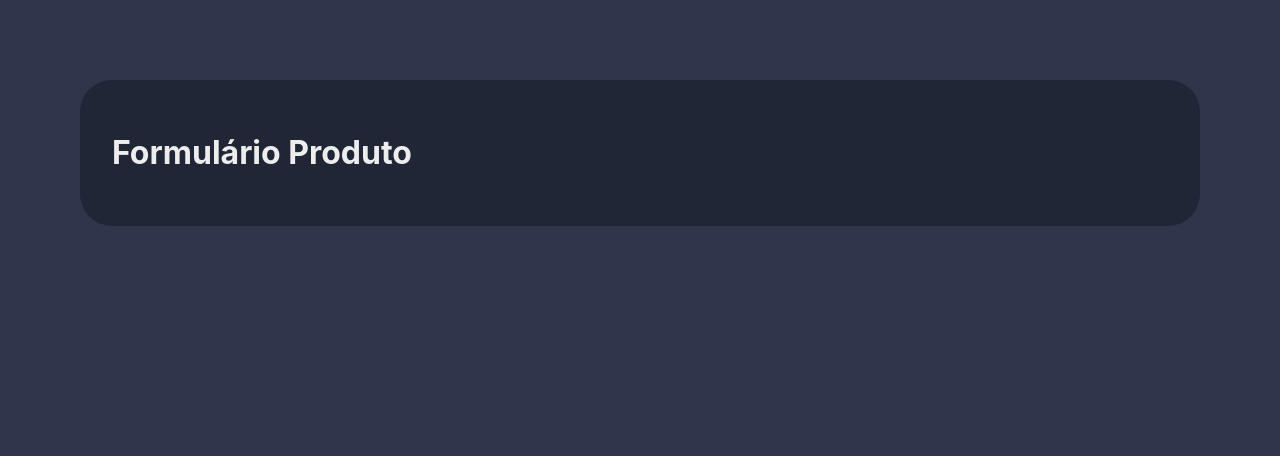
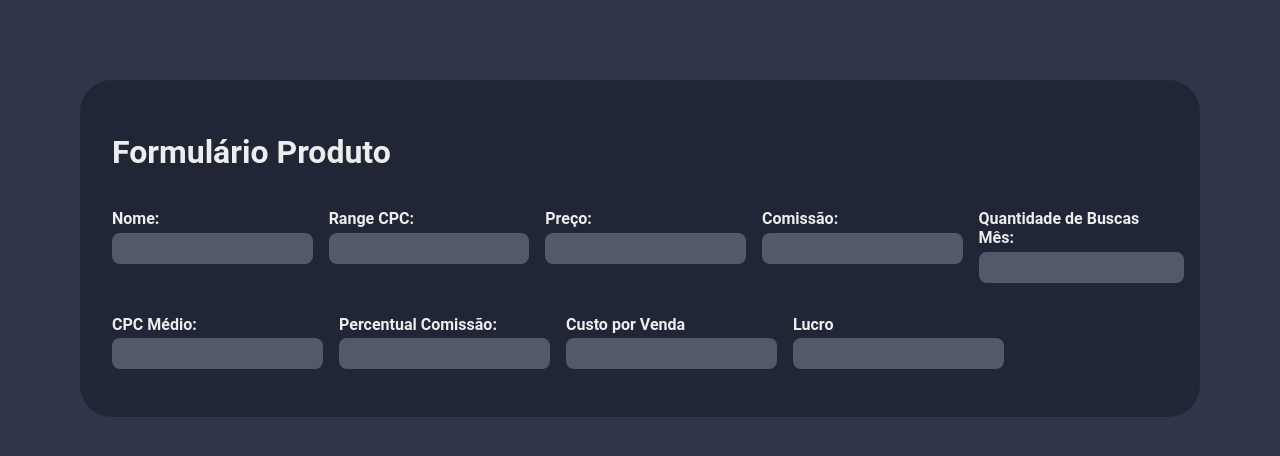
Before and after one commit to KevinADemetro/garimpador, a React (Create React App) app: page / in a window 1280 px wide. Shown: the top 456 px of the page. Built offline with nearby package versions, Linux system fonts and the light colour scheme.

Commit message:
criando formulário estático

```diff
--- a/src/App.js
+++ b/src/App.js
@@ -10,7 +10,48 @@ function Formulario() {
   return (
     <div className="formulario">
       <h1>Formulário Produto</h1>
-      <form></form>
+      <form>
+        <div className="row-group">
+          <label>
+            Nome:
+            <input type="text" name="" />
+          </label>
+          <label>
+            Range CPC:
+            <input type="text" name="" />
+          </label>
+          <label>
+            Preço:
+            <input type="text" name="" />
+          </label>
+          <label>
+            Comissão:
+            <input type="text" name="" />
+          </label>
+          <label>
+            Quantidade de Buscas Mês:
+            <input type="text" name="" />
+          </label>
+        </div>
+        <div className="row-group">
+          <label>
+            CPC Médio:
+            <input type="text" name="" />
+          </label>
+          <label>
+            Percentual Comissão:
+            <input type="text" name="" />
+          </label>
+          <label>
+            Custo por Venda
+            <input type="text" name="" />
+          </label>
+          <label>
+            Lucro
+            <input type="text" name="" />
+          </label>
+        </div>
+      </form>
     </div>
   );
 }
--- a/src/index.css
+++ b/src/index.css
@@ -14,17 +14,10 @@
 
 body {
   margin: 0;
-  font-family: -apple-system, BlinkMacSystemFont, "Segoe UI", "Roboto", "Oxygen",
-    "Ubuntu", "Cantarell", "Fira Sans", "Droid Sans", "Helvetica Neue",
-    sans-serif;
+  font-family: "Roboto";
   background: var(--neutral-700);
   color: var(--neutral-100);
   padding: 5rem;
-}
-
-code {
-  font-family: source-code-pro, Menlo, Monaco, Consolas, "Courier New",
-    monospace;
 }
 
 .formulario {
@@ -32,3 +25,26 @@ code {
   padding: 2rem;
   border-radius: 2rem;
 }
+
+.row-group {
+  display: flex;
+  padding: 1rem 0;
+  gap: 2rem;
+}
+
+.row-group label {
+  display: flex;
+  flex-direction: column;
+  font-weight: bold;
+  gap: 0.3rem;
+}
+
+.row-group input {
+  background-color: var(--neutral-600);
+  border: none;
+  border-radius: 0.5rem;
+  color: var(--neutral-0);
+  padding: 0.5rem;
+  font-weight: bold;
+  width: 100%;
+}
```
